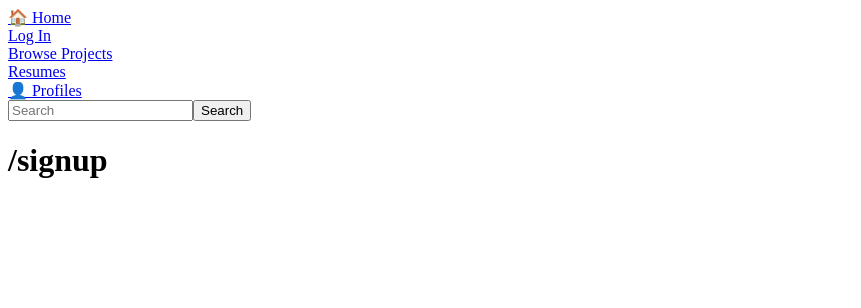
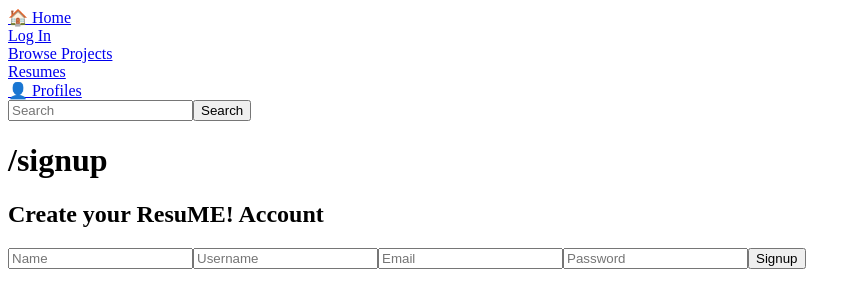
Before and after one commit to khanyakeswa/phase-4-project, a React (Create React App) app in the folder client/: page /signup in a window 1280 px wide. Shown: the top 308 px of the page, without its empty margins (0-861 px from the left). Built offline with nearby package versions, Linux system fonts and the light colour scheme; no server answers.

Commit message:
signup functionality

```diff
--- a/client/src/components/LoginPage.js
+++ b/client/src/components/LoginPage.js
@@ -40,6 +40,9 @@ const LoginPage = ({updateUser}) => {
         const { name, value } = e.target
         setFormData({ ...formData, [name]: value })
     }
+    const clickHandler = (e) =>{
+        navigate('/signup')
+    }
 
     return (
         <div>
@@ -48,14 +51,22 @@ const LoginPage = ({updateUser}) => {
                 <label>
                     Username
                 </label>
-                <input type='text' name='name' value={name} onChange={changeHandler} />
+                <input type='text' placeholder="Username" name='name' value={name} onChange={changeHandler} />
+                <br /> <br />
                 <label>
                     Password
                 </label>
-                <input type='password' name='password' value={password} onChange={changeHandler} />
+
+                <input type='password' placeholder="Password" name='password' value={password} onChange={changeHandler} />
+                <br />
+
                 <input type='submit' value='Log In' />
             </form>
             {errors ? <div>{errors}</div> : null}
+            <br />
+            <h3>or</h3>
+            <br />
+            <button onClick={clickHandler}>Signup with ResuME</button>
         </div>
     )
 }
--- a/client/src/components/SignupPage.js
+++ b/client/src/components/SignupPage.js
@@ -1,14 +1,63 @@
-import React from'react';
+import {React, useState, useEffect} from'react';
 import { useNavigate, useLocation } from 'react-router-dom';
 
-const SignupPage = () => {
+const SignupPage = ( {updateUser} ) => {
     const navigate = useNavigate();
     const location = useLocation();
+
+    const [formData, setFormData] = useState({
+        name: '',
+        username: '',
+        email: '',
+        password: '',
+        confirm_password: ''
+    })
+
+    const [errors, setErrors] = useState([])
+    const {name, username, email, password, confirm_password} = formData
+
+    const handleSubmit = (e) =>{
+        e.preventDefault()
+        const newUser = {
+            name,
+            username,
+            email,
+            password,
+            confirm_password
+        }
+        fetch('/signup',{
+            method: 'POST',
+            headers: {'Content-Type': 'application/json'},
+            body:JSON.stringify(newUser)
+        })
+        .then(res => {
+            if (res.ok) {
+                res.json().then(user => {
+                    updateUser(user)
+                    navigate(`/users/${user.id}`)
+                })
+            } else {
+                res.json().then(json => setErrors(Object.entries(json.errors)))
+            }
+        })
+    }
+    const changeHandler = (e) => {
+        const { name, value } = e.target
+        setFormData({ ...formData, [name]: value })
+    }
 
     return (
         <div>
             <h1>{location.pathname}</h1>
-        </div>
+            <h2>Create your ResuME! Account</h2>
+            <form onSubmit={handleSubmit}>
+                <input placeholder="Name" type="text" value={name} onChange={changeHandler}/>
+                <input placeholder="Username" type="text" value={username} onChange={changeHandler}/>
+                <input placeholder="Email" type="text" value={email} onChange={changeHandler}/>
+                <input placeholder="Password" type="text" value={password} onChange={changeHandler}/>
+                <button type="submit">Signup</button>
+            </form>
+       </div>
     )
 }
 
```
